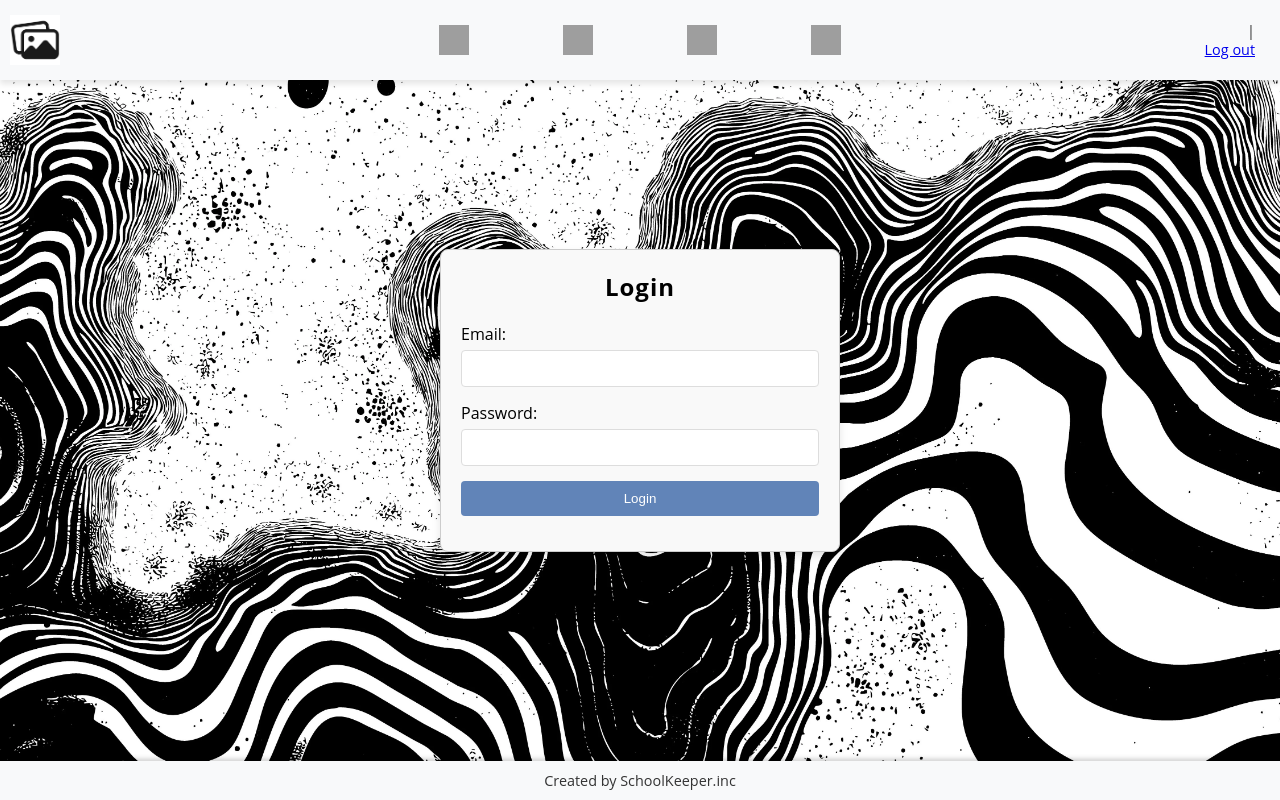
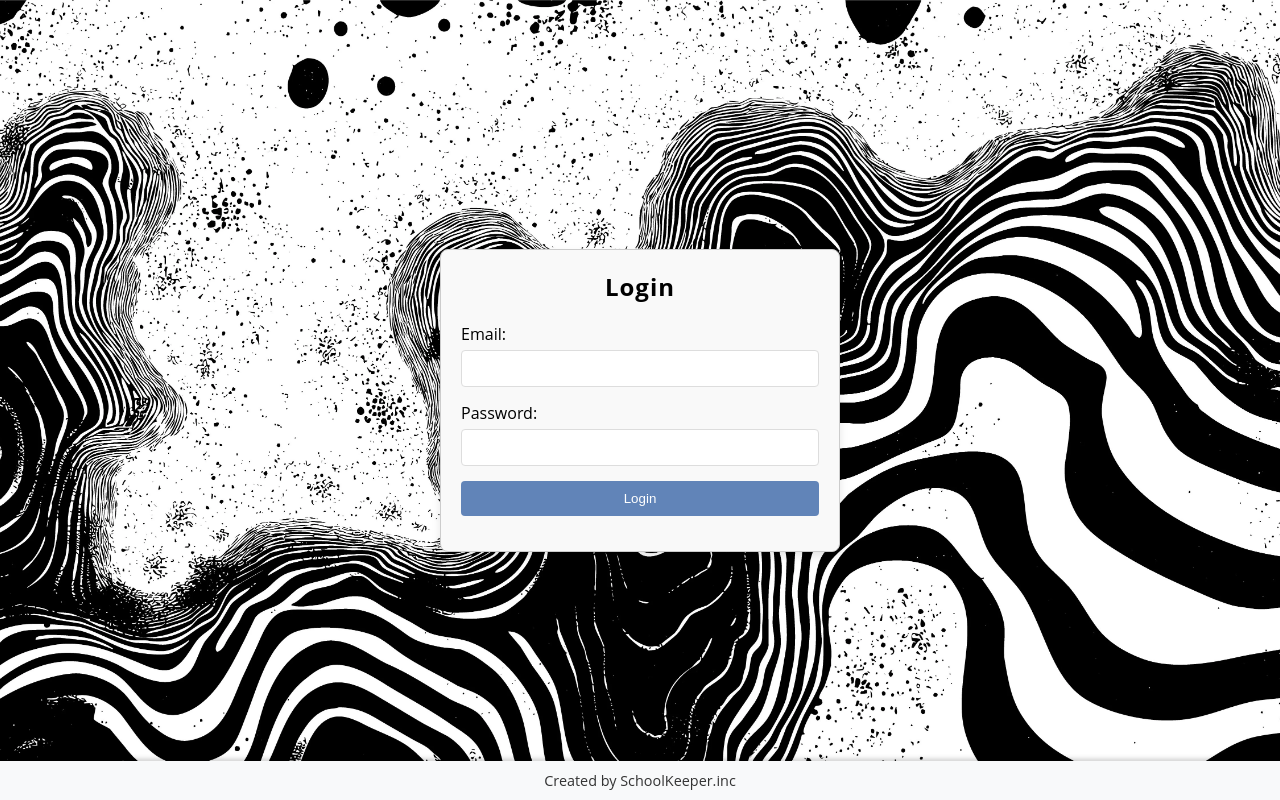
Before and after one commit to KebabMumsare/Schoolkeeper, a Vue app in the folder SchoolKeeper/: page / in a window 1280 px wide. Built offline with nearby package versions, Linux system fonts and the light colour scheme; grey boxes are pictures that could not be loaded.

Commit message:
fixed issue: Nav bar is on log in page
Added a v-if no navbar on log in page

```diff
--- a/SchoolKeeper/src/App.vue
+++ b/SchoolKeeper/src/App.vue
@@ -13,7 +13,7 @@ const currentUser = useStorage('currentUser', { name: '', access: '', class: ''
         <link rel="icon" href="/public/pictures/duck.jpg" type="image/x-icon"/>
     </head>
     <div id="app">
-        <NavBar site="home" :currentUser="currentUser" />
+        <NavBar v-if="showNavBar" site="home" :currentUser="currentUser" />
         <router-view />
         <Footer />
     </div>
```
